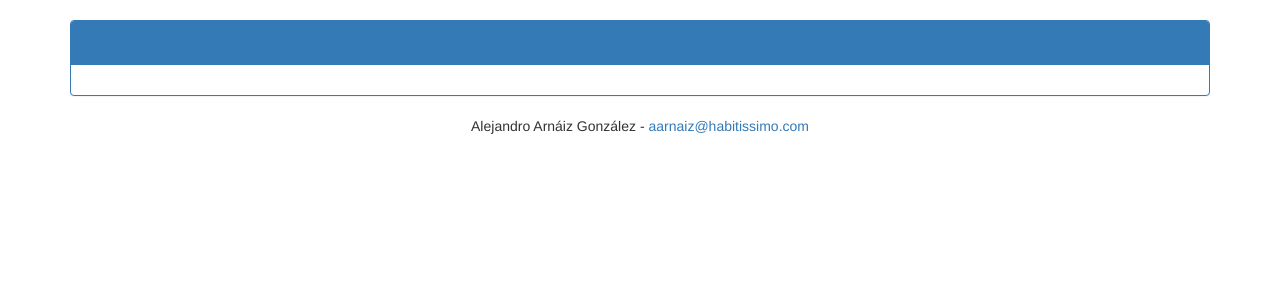
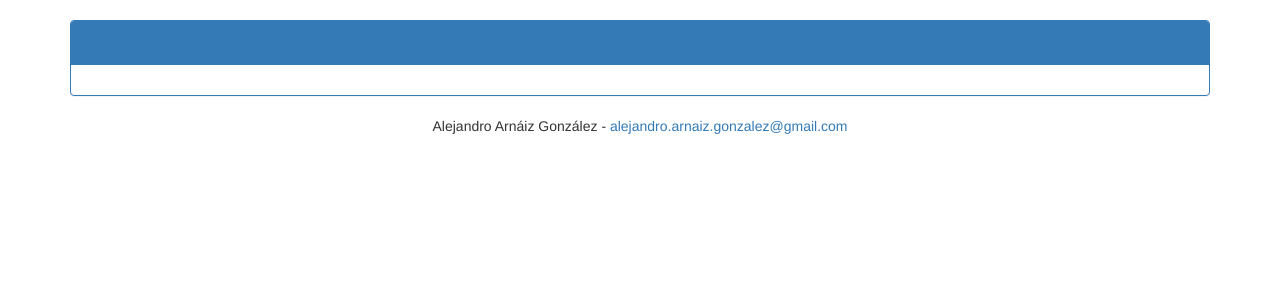
Before and after one commit to alearnaiz/Ping-Pong, a PHP site: template templates/rounds.html.twig in a window 1280 px wide. Shown: the part 51-351 px from the top of the page. Run offline with PHP 8.4, Linux system fonts and the light colour scheme; the template is opened without the code that fills it, so the values that code supplies are empty; some libraries are stand-ins or nearby versions.

Commit message:
Changed email

```diff
--- a/templates/base.html.twig
+++ b/templates/base.html.twig
@@ -11,7 +11,7 @@
     <body>
         {% block body %}{% endblock %}
         <footer style="text-align: center;">
-            Alejandro Arn&aacute;iz Gonz&aacute;lez - <a href="mailto:aarnaiz@habitissimo.com">aarnaiz@habitissimo.com</a>
+            Alejandro Arn&aacute;iz Gonz&aacute;lez - <a href="mailto:alejandro.arnaiz.gonzalez@gmail.com">alejandro.arnaiz.gonzalez@gmail.com</a>
         </footer>
         {% block javascript %}
             <script type="text/javascript" src="/Ping-Pong/js/jquery-2.1.4.min.js"></script>
```
